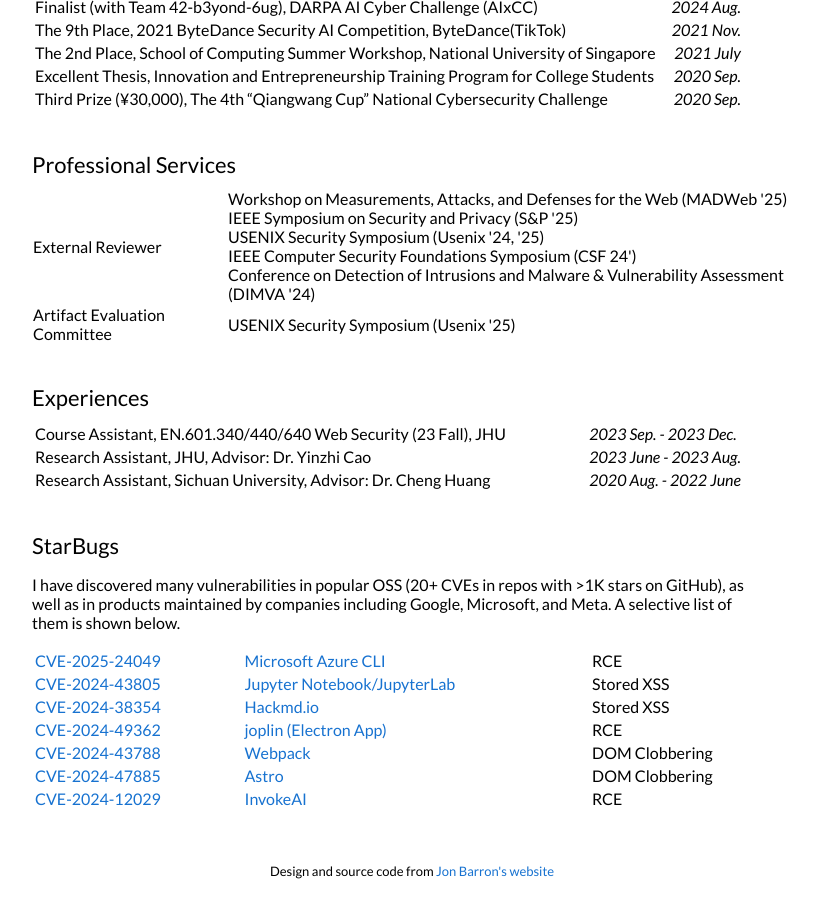
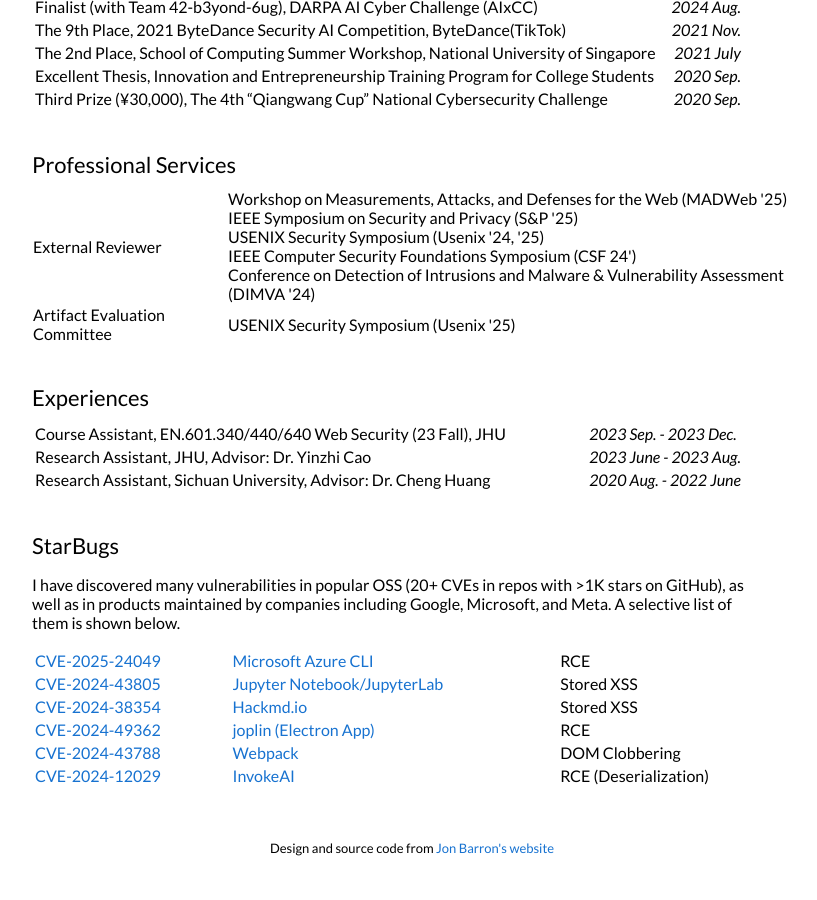
Before and after one commit to jackfromeast/jackfromeast.github.io, a Jekyll site: the page built from _posts/2025-01-22-DOMinoEffect.md, in a window 1280 px wide and 900 px high, scrolled down 1674 px. Shown: the whole window, without its empty margins (228-1045 px from the left). Built offline with Jekyll 4.4.1, drawn with Linux system fonts in a browser that asks for light colours; after the commit the page ends 2551 px from its top, so only the background shows below that.

Commit message:
Update vulns.yml

```diff
--- a/_data/vulns.yml
+++ b/_data/vulns.yml
@@ -38,7 +38,7 @@
   product: "Astro"
   product_link: "https://astro.build/"
   type: "DOM Clobbering"
-  selected: true
+  selected: false
 
 - cve: "CVE-2024-41669"
   product: "Cocalc"
@@ -58,7 +58,7 @@
   product: "InvokeAI"
   link: "https://huntr.com/bounties/9b790f94-1b1b-4071-bc27-78445d1a87a3"
   product_link: "https://invoke-ai.github.io/InvokeAI/"
-  type: "RCE"
+  type: "RCE (Deserialization)"
   selected: true
 
 - cve: "CVE-2024-48738"
```
